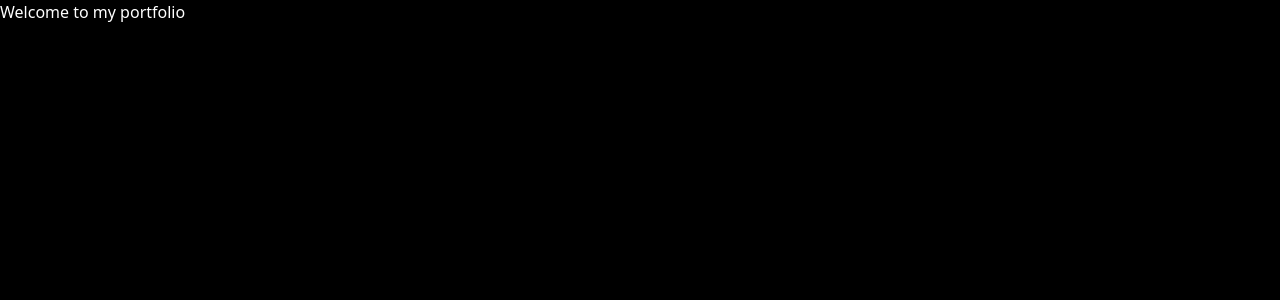
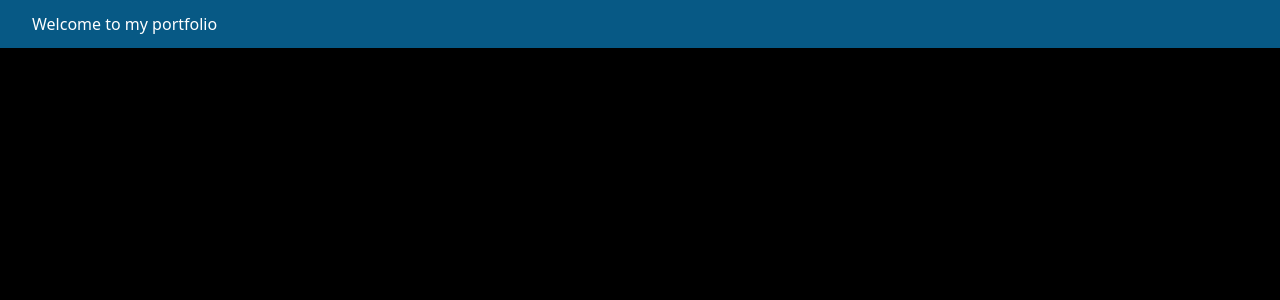
Before and after one commit to theArkein/portfolio, a Next.js app: page / in a window 1280 px wide. Shown: the top 300 px of the page. Built offline with nearby package versions, Linux system fonts and the light colour scheme.

Commit message:
chore: Config prettier and prettier-plugin-tailwindcss

```diff
--- a/package.json
+++ b/package.json
@@ -24,9 +24,11 @@
     "eslint-config-airbnb": "^19.0.4",
     "eslint-config-airbnb-typescript": "^17.0.0",
     "eslint-config-next": "13.0.7",
+    "eslint-config-prettier": "^8.5.0",
     "eslint-plugin-prettier": "^4.2.1",
     "postcss": "^8.4.20",
     "prettier": "2.8.1",
+    "prettier-plugin-tailwindcss": "^0.2.1",
     "tailwindcss": "^3.2.4",
     "tslint-config-prettier": "1.18.0"
   }
--- a/pages/index.tsx
+++ b/pages/index.tsx
@@ -9,7 +9,9 @@ export default function Home() {
         <meta name="viewport" content="width=device-width, initial-scale=1" />
       </Head>
       <main>
-        <h3 className="text-white">Welcome to my portfolio</h3>
+        <h3 className="bg-sky-700 px-4 py-2 text-white hover:bg-sky-800 sm:px-8 sm:py-3">
+          Welcome to my portfolio
+        </h3>
       </main>
     </>
   );
```
Also changed, not shown: .eslintrc.json, 1 other file (tests, documents, lock files or other folders).
